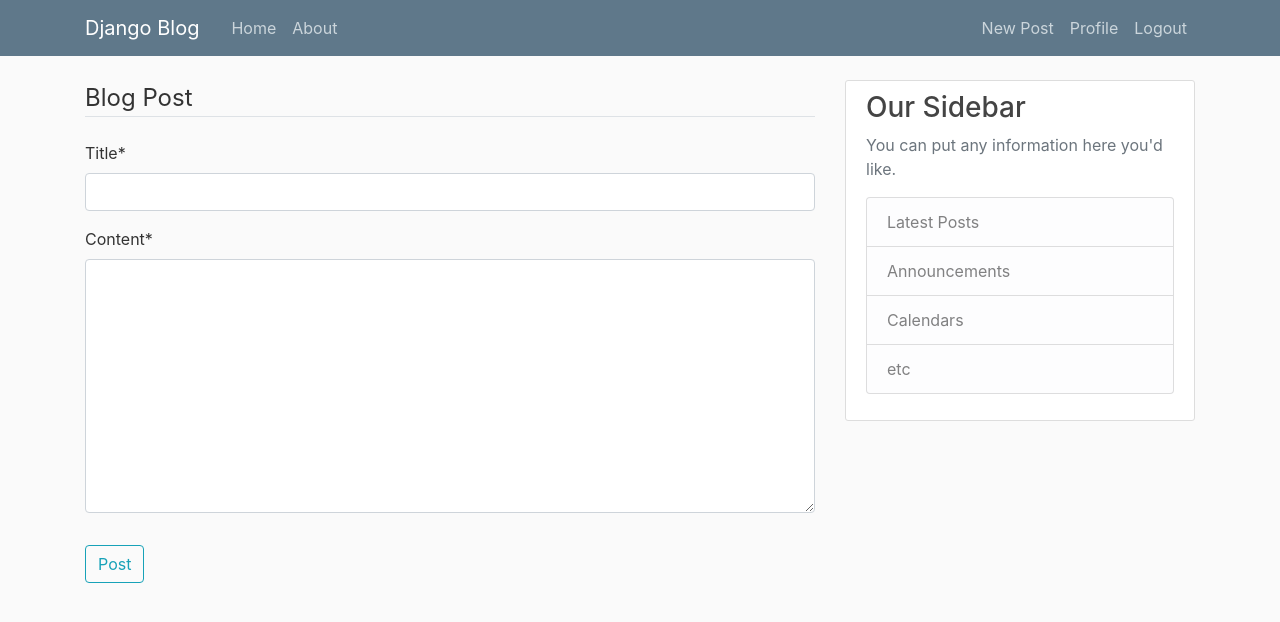
After one commit to tanjil-dev/DjangoBlog, a Django app: page /post/new/ in a window 1280 px wide. The commit adds this page. Shown: the top 622 px of the page. Run offline with Django 3.2, Linux system fonts and the light colour scheme; a user stored in the database is signed in; some libraries are stand-ins or nearby versions.

Commit message:
django 4th

```diff
--- a/blog/models.py
+++ b/blog/models.py
@@ -1,6 +1,7 @@
 from django.db import models
 from django.utils import timezone
 from django.contrib.auth.models import User
+from django.urls import reverse
 
 class Post(models.Model):
     title = models.CharField(max_length = 100)
@@ -10,3 +11,6 @@
 
     def __str__(self):
         return self.title
+
+    def get_absolute_url(self):
+        return  reverse('post-detail', kwargs={'pk': self.pk})
--- a/blog/templates/blog/base.html
+++ b/blog/templates/blog/base.html
@@ -31,6 +31,7 @@
         <!-- Navbar Right Side -->
         <div class="navbar-nav">
             {% if user.is_authenticated %}
+                <a class="nav-item nav-link" href="{% url 'post-create' %}">New Post</a>
                 <a class="nav-item nav-link" href="{% url 'profile' %}">Profile</a>
                 <a class="nav-item nav-link" href="{% url 'logout' %}">Logout</a>
             {% else %}
--- a/blog/templates/blog/home.html
+++ b/blog/templates/blog/home.html
@@ -8,7 +8,7 @@
                     <a class="mr-2" href="#">{{ post.author }}</a>
                     <small class="text-muted">{{ post.date_posted|date:"F d, Y" }}</small>
                 </div>
-                <h2><a class="article-title" href="#">{{ post.title }}</a></h2>
+                <h2><a class="article-title" href="{% url 'post-detail' post.id %}">{{ post.title }}</a></h2>
                 <p class="article-content">{{ post.content }}</p>
             </div>
         </article>
--- a/blog/templates/blog/post_detail.html
+++ b/blog/templates/blog/post_detail.html
@@ -6,6 +6,12 @@
                 <div class="article-metadata">
                     <a class="mr-2" href="#">{{ object.author }}</a>
                     <small class="text-muted">{{ object.date_posted|date:"F d, Y" }}</small>
+                    {% if object.author == user %}
+                        <div>
+                            <a class="btn btn-secondary btn-sm mt-1 mb-1" href="{% url 'post-update' object.id %}">Update</a>
+                            <a class="btn btn-danger btn-sm mt-1 mb-1" href="{% url 'post-delete' object.id %}">Delete</a>
+                        </div>
+                    {% endif %}
                 </div>
                 <h2 class="article-title">{{ object.title }}</h2>
                 <p class="article-content">{{ object.content }}</p>
--- /dev/null
+++ b/blog/templates/blog/post_form.html
@@ -0,0 +1,16 @@
+{% extends "blog/base.html" %}
+{% load crispy_forms_tags %}
+{% block content %}
+    <div>
+        <form method="post">
+            {% csrf_token %}
+            <fieldset class="form-group">
+                <legend class="border-bottom mb-4">Blog Post</legend>
+                {{ form|crispy }}
+            </fieldset>
+            <div>
+                <button class="btn btn-outline-info" type="submit">Post</button>
+            </div>
+        </form>
+    </div>
+{% endblock %}
--- a/blog/urls.py
+++ b/blog/urls.py
@@ -1,9 +1,12 @@
 from django.urls import path
-from .views import PostListView, PostDetailView
+from .views import PostListView, PostDetailView, PostCreateView, PostUpdateView, PostDeleteView
 from . import  views
 
 urlpatterns = [
     path('', PostListView.as_view(), name='blog-home'),
     path('post/<int:pk>/', PostDetailView.as_view(), name='post-detail'),
+    path('post/new/', PostCreateView.as_view(), name='post-create'),
+    path('post/<int:pk>/update/', PostUpdateView.as_view(), name='post-update'),
+    path('post/<int:pk>/delete/', PostDeleteView.as_view(), name='post-delete'),
     path('about/', views.about, name='blog-about'),
 ]
--- a/blog/views.py
+++ b/blog/views.py
@@ -1,5 +1,6 @@
 from django.shortcuts import render
-from django.views.generic import ListView, DetailView
+from django.contrib.auth.mixins import LoginRequiredMixin, UserPassesTestMixin
+from django.views.generic import ListView, DetailView, CreateView, UpdateView, DeleteView
 from .models import Post
 
 def home(request):
@@ -18,5 +19,36 @@
 class PostDetailView(DetailView):
     model = Post
 
+class PostCreateView(LoginRequiredMixin, CreateView):
+    model = Post
+    fields = ['title', 'content']
+
+    def form_valid(self, form):
+        form.instance.author = self.request.user
+        return super().form_valid(form)
+
+class PostUpdateView(LoginRequiredMixin, UserPassesTestMixin, UpdateView):
+    model = Post
+    fields = ['title', 'content']
+
+    def form_valid(self, form):
+        form.instance.author = self.request.user
+        return super().form_valid(form)
+
+    def test_func(self):
+        post = self.get_object()
+        if self.request.user == post.author:
+            return True
+        return False
+
+class PostDeleteView(LoginRequiredMixin, UserPassesTestMixin, DeleteView):
+    model = Post
+    success_url = '/'
+    def test_func(self):
+        post = self.get_object()
+        if self.request.user == post.author:
+            return True
+        return False
+
 def about(request):
     return render(request, 'blog/about.html', {'title': 'About'})
```
Also changed, not shown: blog/templates/blog/post_confirm_delete.html (added, +17 -0 lines), posts.json (added, +1 -0 lines), db.sqlite3.
